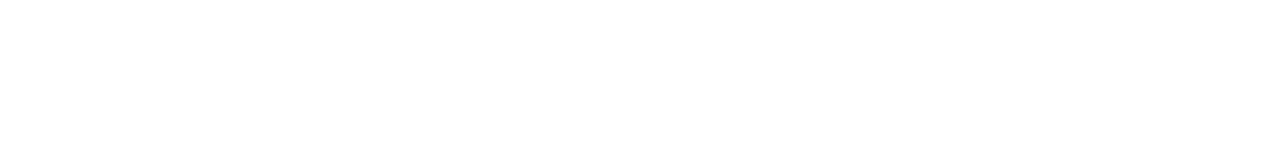
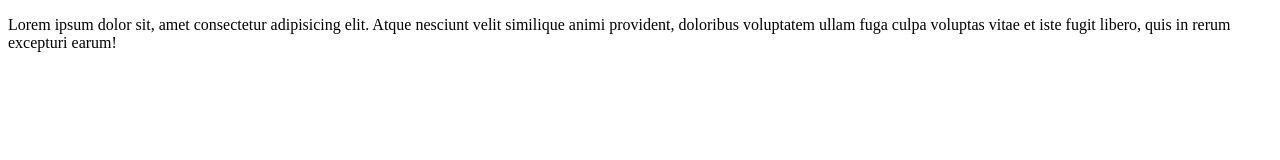
Before and after one commit to Gon-Net/otrs-prueba, a plain HTML site: page index.html in a window 1280 px wide. Drawn offline with Linux system fonts and the light colour scheme.

Commit message:
Agregue texto Lorem en p

```diff
--- a/index.html
+++ b/index.html
@@ -7,6 +7,8 @@
     <title>Document</title>
 </head>
 <body>
-
+    <p>
+        Lorem ipsum dolor sit, amet consectetur adipisicing elit. Atque nesciunt velit similique animi provident, doloribus voluptatem ullam fuga culpa voluptas vitae et iste fugit libero, quis in rerum excepturi earum!
+    </p>
 </body>
 </html>
```
